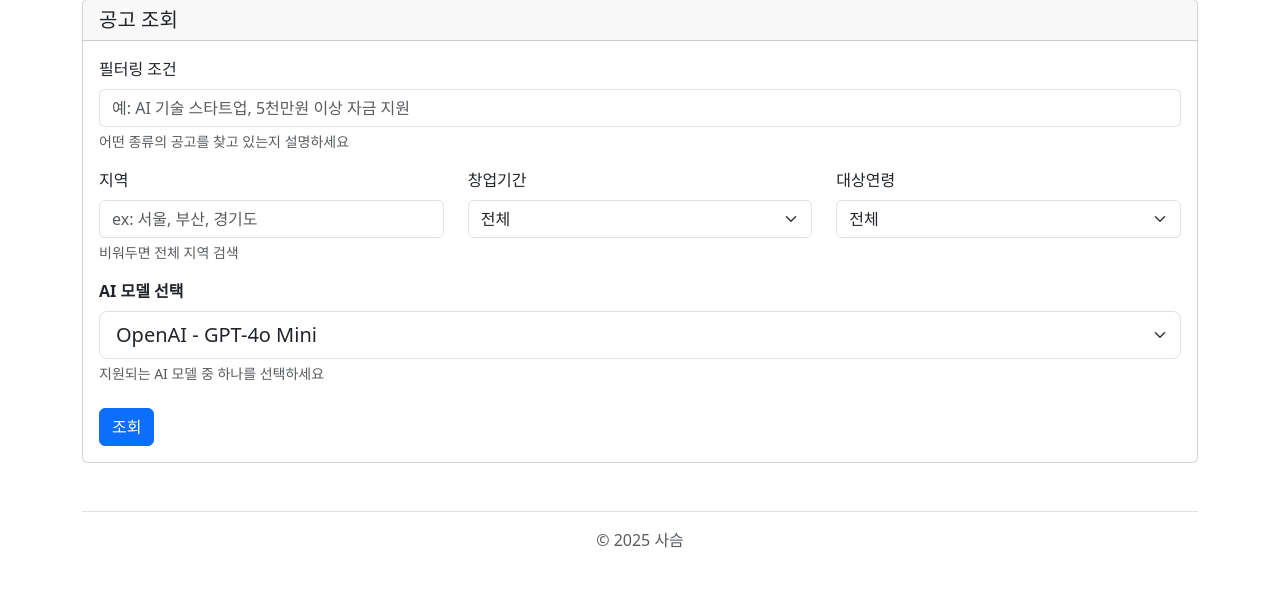
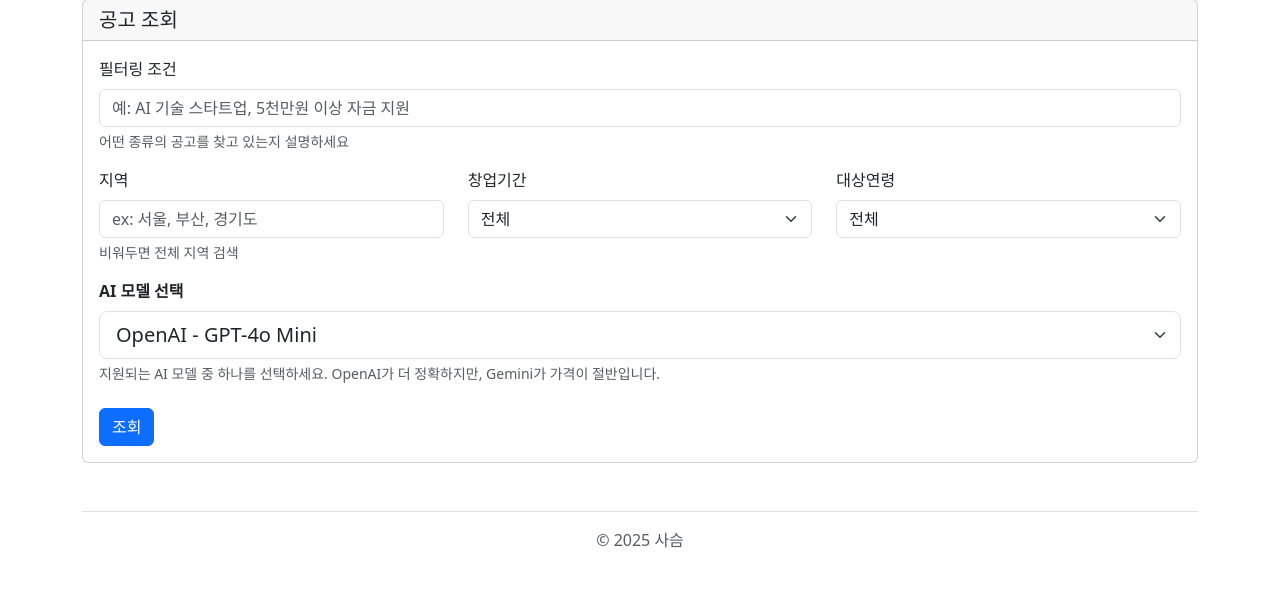
Before and after one commit to SeventeenthEarth/Sasum, a Django app: page /new-announcement/ in a window 1280 px wide. Shown: the part 207-800 px from the top of the page. Run offline with Django 4.2, Linux system fonts and the light colour scheme.

Commit message:
Fix message

```diff
--- a/templates/announcement/new_announcement.html
+++ b/templates/announcement/new_announcement.html
@@ -108,7 +108,7 @@
                         <option value="{{ model_id }}" {% if selected_ai_model == model_id %}selected{% endif %}>{{ model_name }}</option>
                     {% endfor %}
                 </select>
-                <div class="form-text">지원되는 AI 모델 중 하나를 선택하세요</div>
+                <div class="form-text">지원되는 AI 모델 중 하나를 선택하세요. OpenAI가 더 정확하지만, Gemini가 가격이 절반입니다.</div>
             </div>
 
             <button type="submit" class="btn btn-primary" id="fetchButton">조회</button>
```
